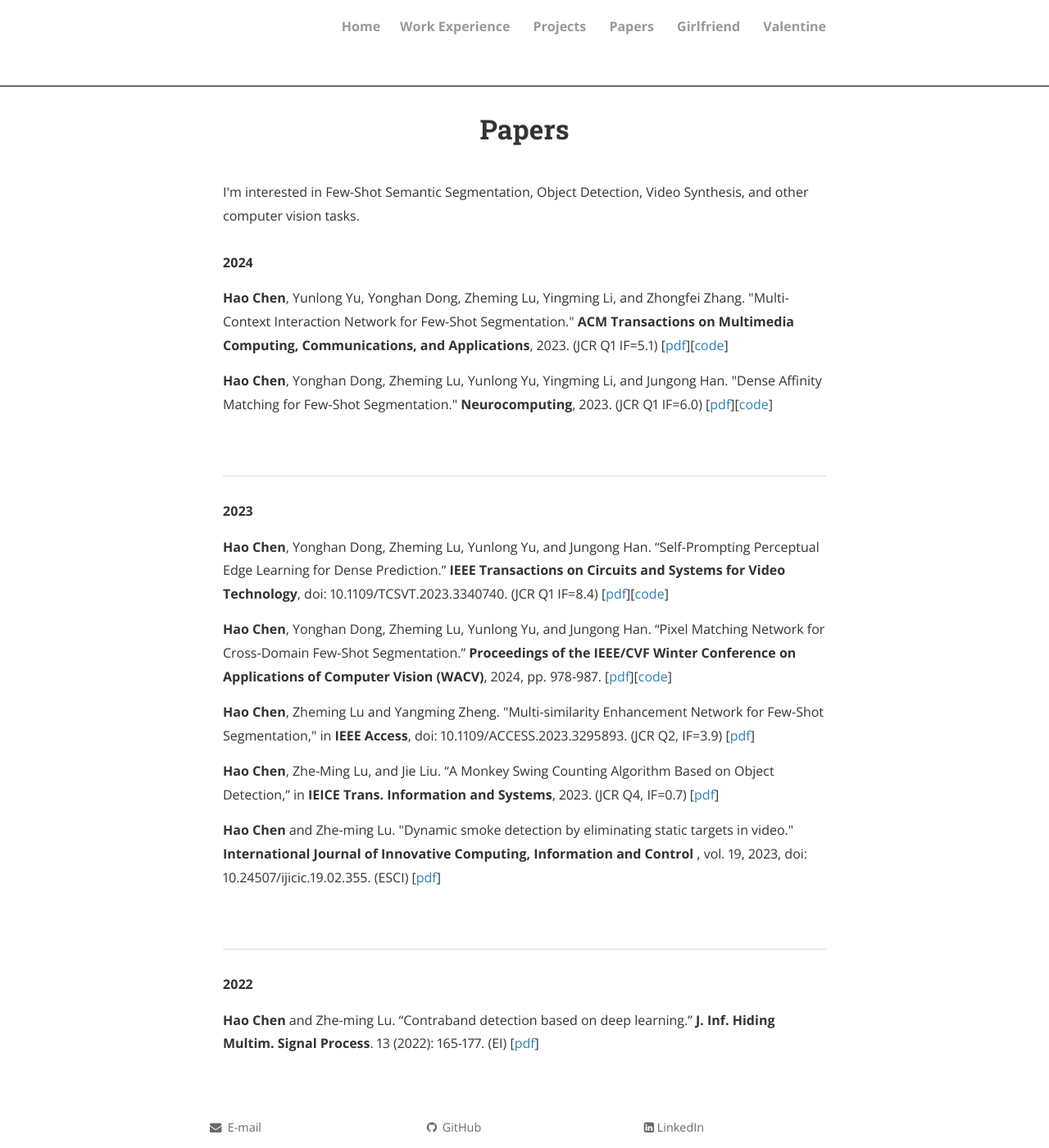
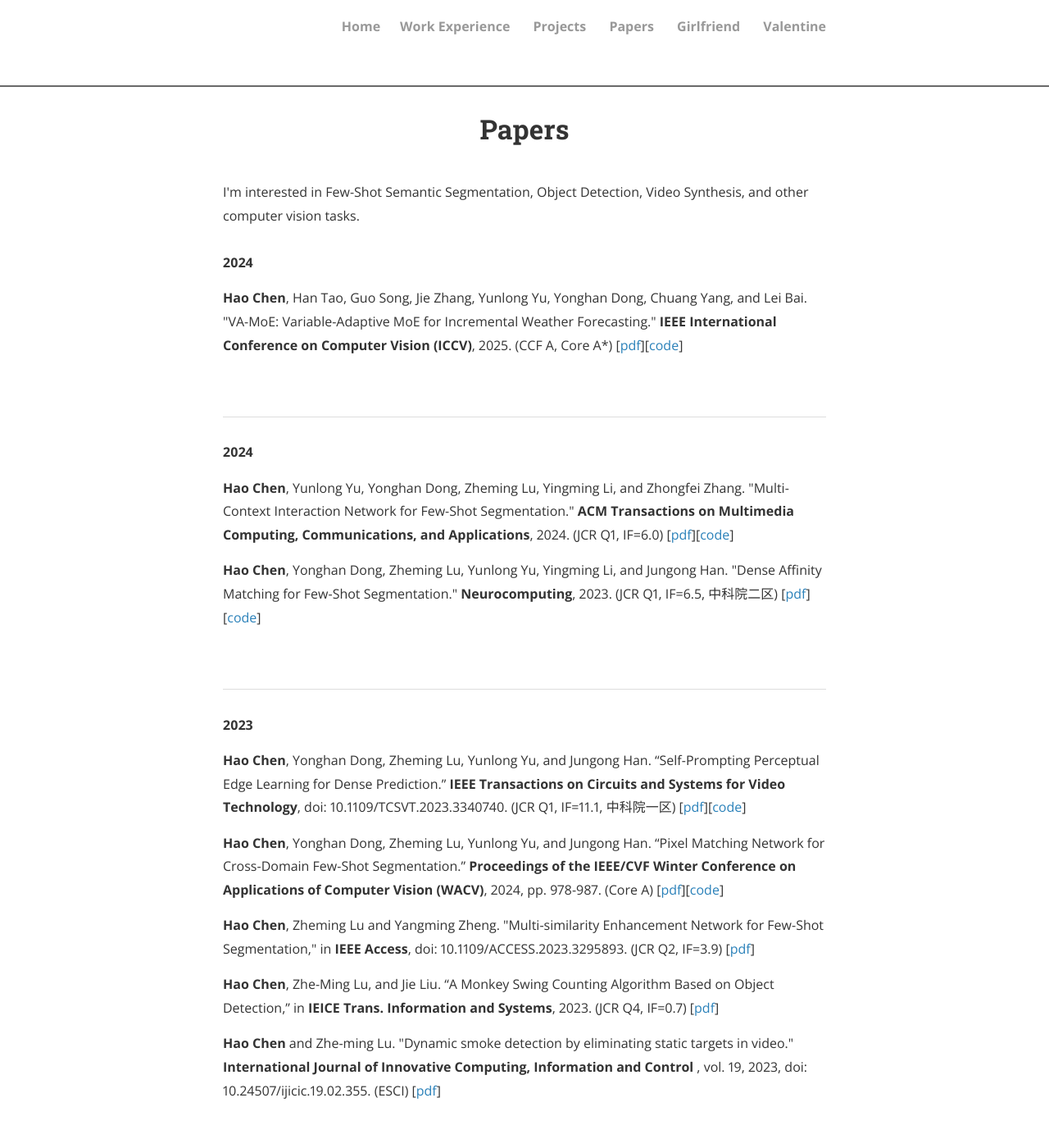
Before and after one commit to chenhao-zju/chenhao-zju.github.io, a Jekyll site: the page built from papers.html, in a window 1280 px wide and 1400 px high. Shown: the whole window at 82% size. Built offline with Jekyll 4.4.1, drawn with Linux system fonts in a browser that asks for light colours; nearby versions of some CDN libraries; comment, search, counter and statistics services are not loaded; a style sheet for code colours, icons or effects is not loaded.

Commit message:
modify papers

```diff
--- a/papers.html
+++ b/papers.html
@@ -7,19 +7,35 @@ I'm interested in Few-Shot Semantic Segmentation, Object Detection, Video Synthe
 <br>
 <br>
 
+
+<tr>
+<p><strong>2024</strong></p>
+
+<p>
+  <strong>Hao Chen</strong>, Han Tao, Guo Song, Jie Zhang, Yunlong Yu, Yonghan Dong, Chuang Yang, and Lei Bai.
+  "VA-MoE: Variable-Adaptive MoE for Incremental Weather Forecasting."
+  <strong>IEEE International Conference on Computer Vision (ICCV)</strong>, 2025.   (CCF A, Core A*)
+  [<a href="https://arxiv.org/abs/2412.02503">pdf</a>][<a href="https://github.com/chenhao-zju/VAMoE">code</a>]
+  </p>
+
+<br>
+</tr>
+<hr />
+
+
 <tr>
 <p><strong>2024</strong></p>
 
 <p>
   <strong>Hao Chen</strong>, Yunlong Yu, Yonghan Dong, Zheming Lu, Yingming Li, and Zhongfei Zhang.
   "Multi-Context Interaction Network for Few-Shot Segmentation."
-  <strong>ACM Transactions on Multimedia Computing, Communications, and Applications</strong>, 2023.   (JCR Q1 IF=5.1)
+  <strong>ACM Transactions on Multimedia Computing, Communications, and Applications</strong>, 2024.   (JCR Q1, IF=6.0)
   [<a href="https://dl.acm.org/doi/10.1145/3643850">pdf</a>][<a href="https://github.com/chenhao-zju/mcinet">code</a>]
   </p>
 
 <p>
 <strong>Hao Chen</strong>, Yonghan Dong, Zheming Lu, Yunlong Yu, Yingming Li, and Jungong Han.
-"Dense Affinity Matching for Few-Shot Segmentation." <strong>Neurocomputing</strong>, 2023.   (JCR Q1 IF=6.0)
+"Dense Affinity Matching for Few-Shot Segmentation." <strong>Neurocomputing</strong>, 2023.   (JCR Q1, IF=6.5, 中科院二区)
 [<a href="https://www.sciencedirect.com/science/article/abs/pii/S092523122400119X">pdf</a>][<a href="https://github.com/chenhao-zju/PMNet">code</a>]
 
 </p>
@@ -35,14 +51,14 @@ I'm interested in Few-Shot Semantic Segmentation, Object Detection, Video Synthe
 <p>
   <strong>Hao Chen</strong>, Yonghan Dong, Zheming Lu, Yunlong Yu, and Jungong Han.
   “Self-Prompting Perceptual Edge Learning for Dense Prediction.”
-  <strong>IEEE Transactions on Circuits and Systems for Video Technology</strong>, doi: 10.1109/TCSVT.2023.3340740.   (JCR Q1 IF=8.4)
+  <strong>IEEE Transactions on Circuits and Systems for Video Technology</strong>, doi: 10.1109/TCSVT.2023.3340740.   (JCR Q1, IF=11.1, 中科院一区)
   [<a href="https://ieeexplore.ieee.org/document/10348598">pdf</a>][<a href="https://github.com/chenhao-zju/sppel">code</a>]
   </p>
 
   <p>
   <strong>Hao Chen</strong>, Yonghan Dong, Zheming Lu, Yunlong Yu, and Jungong Han.
   “Pixel Matching Network for Cross-Domain Few-Shot Segmentation.”
-  <strong>Proceedings of the IEEE/CVF Winter Conference on Applications of Computer Vision (WACV)</strong>, 2024, pp. 978-987.
+  <strong>Proceedings of the IEEE/CVF Winter Conference on Applications of Computer Vision (WACV)</strong>, 2024, pp. 978-987.   (Core A)
     [<a href="https://openaccess.thecvf.com/content/WACV2024/html/Chen_Pixel_Matching_Network_for_Cross-Domain_Few-Shot_Segmentation_WACV_2024_paper.html">pdf</a>][<a href="https://github.com/chenhao-zju/PMNet">code</a>]
   </p>
 
```
